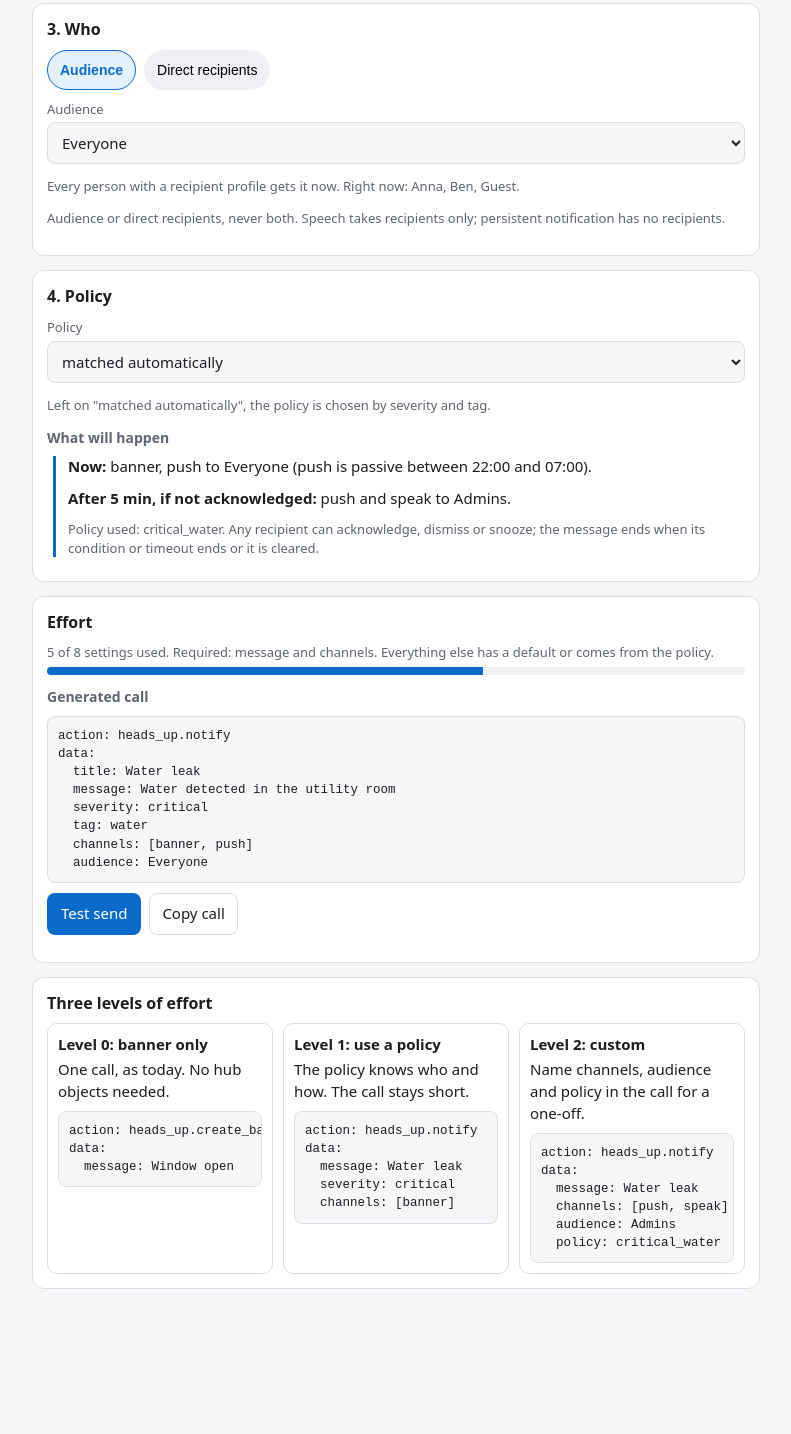
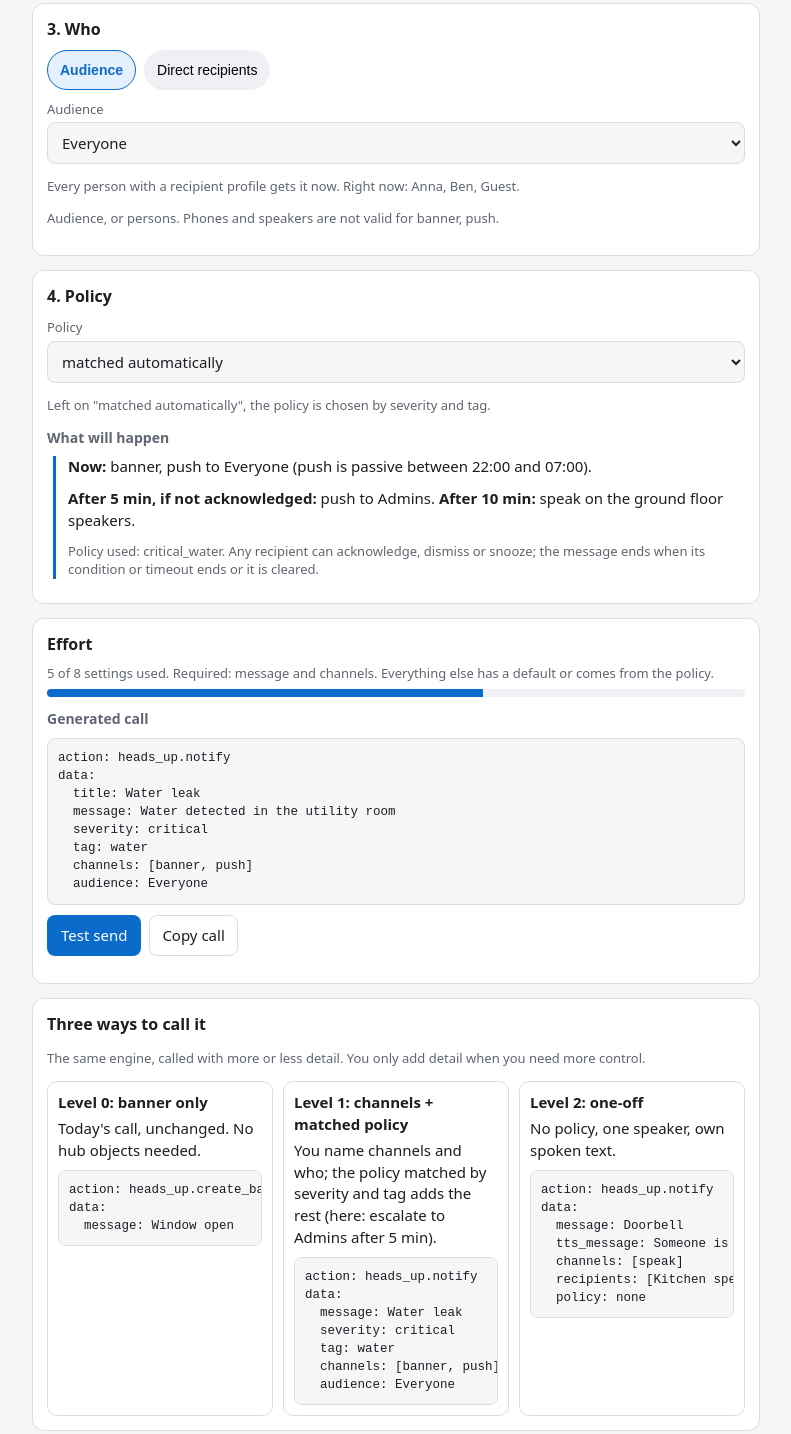
Before and after one commit to Seyphaton/ha-heads-up, a website: page docs/dev/mockups/hub-panel-mockup.html in a window 1280 px wide. Shown: the part 767-2201 px from the top of the page, without its empty margins (244-1035 px from the left). Before the commit the page ends 2086 px from the top, so only its background shows below. Drawn offline with Linux system fonts and the light colour scheme.

Commit message:
Hub mockup: who choices follow the selected channels; one who per step (D-096)
Co-Authored-By: Claude Sonnet 5.5 <noreply@anthropic.com>

```diff
--- a/docs/dev/mockups/hub-panel-mockup.html
+++ b/docs/dev/mockups/hub-panel-mockup.html
@@ -32,6 +32,7 @@ input[type=text], select, textarea { width: 100%; padding: 9px 10px; border: 1px
 .row { display: flex; gap: 8px; flex-wrap: wrap; }
 .chip { display: inline-flex; align-items: center; gap: 6px; padding: 8px 12px; border-radius: 999px; background: var(--chip); border: 1px solid transparent; cursor: pointer; min-height: 40px; font-size: 14px; }
 .chip[aria-pressed="true"] { background: var(--accent-bg); border-color: var(--accent); color: var(--accent); font-weight: 600; }
+.chip[disabled] { opacity: .4; cursor: not-allowed; }
 .note { color: var(--muted); font-size: 13px; }
 .badge { display: inline-block; padding: 2px 8px; border-radius: 999px; font-size: 12px; background: var(--chip); color: var(--muted); }
 .badge.crit { color: var(--crit); } .badge.warn { color: var(--warn); } .badge.ok { color: var(--ok); }
@@ -90,7 +91,7 @@ th, td { text-align: left; padding: 6px 4px; border-bottom: 1px solid var(--line
     <label for="f-who" id="f-who-label">Audience</label>
     <select id="f-who"></select>
     <p class="note" id="f-who-help"></p>
-    <p class="note">Audience or direct recipients, never both. Speech takes recipients only; persistent notification has no recipients.</p>
+    <p class="note" id="f-who-note"></p>
   </div>
   <div class="card">
     <h2>4. Policy</h2>
@@ -110,23 +111,28 @@ th, td { text-align: left; padding: 6px 4px; border-bottom: 1px solid var(--line
     <p class="note" id="test-result"></p>
   </div>
   <div class="card">
-    <h2>Three levels of effort</h2>
+    <h2>Three ways to call it</h2>
+    <p class="note">The same engine, called with more or less detail. You only add detail when you need more control.</p>
     <div class="grid">
-      <div class="level"><b>Level 0: banner only</b>One call, as today. No hub objects needed.<pre>action: heads_up.create_banner
+      <div class="level"><b>Level 0: banner only</b>Today's call, unchanged. No hub objects needed.<pre>action: heads_up.create_banner
 data:
   message: Window open</pre></div>
-      <div class="level"><b>Level 1: use a policy</b>The policy knows who and how. The call stays short.<pre>action: heads_up.notify
+      <div class="level"><b>Level 1: channels + matched policy</b>You name channels and who; the policy matched by severity and tag adds the rest (here: escalate to Admins after 5 min).<pre>action: heads_up.notify
 data:
   message: Water leak
   severity: critical
-  channels: [banner]</pre></div>
-      <div class="level"><b>Level 2: custom</b>Name channels, audience and policy in the call for a one-off.<pre>action: heads_up.notify
+  tag: water
+  channels: [banner, push]
+  audience: Everyone</pre></div>
+      <div class="level"><b>Level 2: one-off</b>No policy, one speaker, own spoken text.<pre>action: heads_up.notify
 data:
-  message: Water leak
-  channels: [push, speak]
-  audience: Admins
-  policy: critical_water</pre></div>
+  message: Doorbell
+  tts_message: Someone is at the door
+  channels: [speak]
+  recipients: [Kitchen speaker]
+  policy: none</pre></div>
     </div>
+  </div>
   </div>
 </section>
 
@@ -196,6 +202,7 @@ data:
     </div>
     <select id="p-who" style="margin-top:8px"></select>
     <p class="note" id="p-who-help"></p>
+    <p class="note" id="p-who-note"></p>
     <label for="p-pol">Policy</label>
     <select id="p-pol"></select>
   </div>
@@ -285,6 +292,9 @@ const whoInfo = {
   "Ground floor speakers (group)": "All speakers in this group announce. The hub does not change their volume.",
   "Kitchen speaker": "Speaks on this media player; uses announce if the player supports it.",
   "Hall satellite": "Announces on this Assist satellite.",
+  "Anna": "This person, on every chosen channel.",
+  "Ben": "This person, on every chosen channel.",
+  "Guest": "This person; has no device, so push is skipped.",
   "Anna's phone": "Push to this one device only.",
   "Ben's phone": "Push to this one device only."
 };
@@ -297,39 +307,63 @@ function whoHelp(name, mode) {
   return t;
 }
 
+
+const speakTargets = ["Ground floor speakers (group)", "Kitchen speaker", "Hall satellite"];
+const personRecs = ["Anna", "Ben", "Guest"];
+const pushRecs = ["Anna", "Ben", "Guest", "Anna's phone", "Ben's phone"];
+function whoSpec(chs) {
+  const c = new Set(chs);
+  const kinds = ["banner", "push", "popup", "speak"].filter((x) => c.has(x));
+  if (!c.size) return { note: "Pick a channel first; the choices for who depend on it." };
+  if (!kinds.length) return { note: "Persistent notification has no recipients: it targets everyone." };
+  if (c.has("speak") && kinds.length > 1) return { conflict: true, note: "Speech goes to speakers, the other channels go to people. One call has one 'who': use a policy with separate steps, or two calls." };
+  if (kinds[0] === "speak") return { modes: ["rec"], rec: speakTargets, note: "Speech goes to speakers, not people: pick a speaker, a group or a satellite." };
+  const pushOnly = kinds.length === 1 && kinds[0] === "push";
+  return { modes: ["aud", "rec"], rec: pushOnly ? pushRecs : personRecs, note: pushOnly ? "Audience, or persons and phones. Never both." : "Audience, or persons. Phones and speakers are not valid for " + kinds.join(", ") + "." };
+}
+function syncWho(o) {
+  const spec = whoSpec(o.chs);
+  let mode = o.mode;
+  if (spec.modes && !spec.modes.includes(mode)) mode = spec.modes[0];
+  const show = !!spec.modes;
+  const list = show ? (mode === "aud" ? audiences : spec.rec) : [];
+  const cur = o.select.value;
+  o.select.innerHTML = "";
+  list.forEach((a) => { const op = document.createElement("option"); op.textContent = a; o.select.appendChild(op); });
+  if (list.includes(cur)) o.select.value = cur;
+  o.select.hidden = !show; o.audBtn.parentElement.hidden = !show;
+  if (o.label) { o.label.hidden = !show; o.label.textContent = mode === "aud" ? "Audience" : "Direct recipients"; }
+  o.audBtn.disabled = !(show && spec.modes.includes("aud")); o.recBtn.disabled = !(show && spec.modes.includes("rec"));
+  o.audBtn.setAttribute("aria-pressed", show && mode === "aud"); o.recBtn.setAttribute("aria-pressed", show && mode === "rec");
+  const who = show ? o.select.value : "";
+  o.help.textContent = show ? whoHelp(who, mode) : "";
+  o.note.textContent = spec.note;
+  o.note.style.color = spec.conflict ? "var(--crit)" : "";
+  return { spec, mode, who };
+}
+let whoState = { spec: {}, who: "" };
 function fillWho() {
-  const list = whoMode === "aud" ? audiences : recipients;
-  const cur = $("f-who").value;
-  $("f-who").innerHTML = "";
-  list.forEach((a) => { const o = document.createElement("option"); o.textContent = a; $("f-who").appendChild(o); });
-  if (list.includes(cur)) $("f-who").value = cur;
-  $("f-who-label").textContent = whoMode === "aud" ? "Audience" : "Direct recipients";
-  $("who-aud").setAttribute("aria-pressed", whoMode === "aud");
-  $("who-rec").setAttribute("aria-pressed", whoMode === "rec");
+  const r = syncWho({ chs: [...selected], mode: whoMode, select: $("f-who"), help: $("f-who-help"), note: $("f-who-note"), audBtn: $("who-aud"), recBtn: $("who-rec"), label: $("f-who-label") });
+  whoMode = r.mode; whoState = r;
 }
 
 function render() {
   fillWho();
   const ch = [...selected];
   const speakOnly = ch.length === 1 && ch[0] === "speak";
-  const notes = [];
-  if (ch.includes("speak") && whoMode === "aud") notes.push("Speech takes direct recipients (speakers), not an audience.");
-  if (ch.includes("persistent")) notes.push("Persistent notification targets everyone.");
-  if (ch.includes("popup") && whoMode === "rec") notes.push("Popups take persons only in the first version.");
-  if (!ch.length) notes.push("Pick at least one channel.");
-  $("channel-note").textContent = notes.join(" ");
+  $("channel-note").textContent = ch.length ? "" : "Pick at least one channel.";
 
   const sev = $("f-sev").value, tag = $("f-tag").value.trim();
   const pol = $("f-pol").value;
   const matched = pol === "matched automatically"
     ? (sev === "critical" && tag === "water" ? "critical_water" : sev === "critical" ? "critical_default" : sev === "warning" ? "warning_default" : "none")
     : pol.startsWith("none") ? "none" : pol;
-  const who = $("f-who").value;
-  $("f-who-help").textContent = whoHelp(who, whoMode);
+  const who = whoState.who || "everyone";
 
   const lines = [];
+  if (whoState.spec.conflict) lines.push('<div class="step" style="color:var(--crit)">This combination cannot be sent as one call. See the note under "Who".</div>');
   lines.push(`<div class="step"><span class="when">Now:</span> ${ch.join(", ") || "nothing"} to ${who}${matched === "critical_water" ? " (push is passive between 22:00 and 07:00)" : ""}.</div>`);
-  if (matched === "critical_water") lines.push(`<div class="step"><span class="when">After 5 min, if not acknowledged:</span> push and speak to Admins.</div>`);
+  if (matched === "critical_water") lines.push(`<div class="step"><span class="when">After 5 min, if not acknowledged:</span> push to Admins. <span class="when">After 10 min:</span> speak on the ground floor speakers.</div>`);
   else if (matched === "critical_default") lines.push(`<div class="step"><span class="when">After 10 min, if not acknowledged:</span> push to Admins.</div>`);
   else if (matched === "none") lines.push(`<div class="step note">No policy: one delivery, no escalation, no quiet hours.</div>`);
   lines.push(`<div class="step note">Policy used: ${matched}. Any recipient can acknowledge, dismiss or snooze; the message ends when its condition or timeout ends or it is cleared.</div>`);
@@ -343,7 +377,7 @@ function render() {
   y.push(`  severity: ${sev}`);
   if (tag) y.push(`  tag: ${tag}`);
   y.push(`  channels: [${ch.join(", ")}]`);
-  if (!speakOnly && !ch.every((c) => c === "persistent")) y.push(`  ${whoMode === "aud" ? "audience" : "recipients"}: ${whoMode === "aud" ? who : "[" + who + "]"}`);
+  if (whoState.spec.modes) y.push(`  ${whoMode === "aud" ? "audience" : "recipients"}: ${whoMode === "aud" ? who : "[" + who + "]"}`);
   if (pol !== "matched automatically") y.push(`  policy: ${pol.startsWith("none") ? "none" : pol}`);
   $("yaml").textContent = y.join("\n");
 
@@ -403,26 +437,19 @@ function preview() {
   const pol = polSel === "matched automatically"
     ? (sev === "critical" && tag === "water" ? "critical_water" : sev === "critical" ? "critical_default" : sev === "warning" ? "warning_default" : "info_quiet")
     : polSel.startsWith("none") ? "none" : polSel;
-  const list = pWho === "aud" ? audiences : recipients;
-  const cur = $("p-who").value;
-  $("p-who").innerHTML = "";
-  list.forEach((a) => { const o = document.createElement("option"); o.textContent = a; $("p-who").appendChild(o); });
-  if (list.includes(cur)) $("p-who").value = cur;
-  $("p-who-aud").setAttribute("aria-pressed", pWho === "aud");
-  $("p-who-rec").setAttribute("aria-pressed", pWho === "rec");
-  const who = $("p-who").value;
-  $("p-who-help").textContent = whoHelp(who, pWho);
   const ch = [...pChannels];
+  const r = syncWho({ chs: ch, mode: pWho, select: $("p-who"), help: $("p-who-help"), note: $("p-who-note"), audBtn: $("p-who-aud"), recBtn: $("p-who-rec"), label: null });
+  pWho = r.mode;
+  const who = r.who;
   const nightGate = pol === "critical_water" && night;
 
   const issues = [];
   if (!ch.length) issues.push("Pick at least one channel (channels is required).");
-  if (ch.includes("speak") && pWho === "aud") issues.push("speak takes direct recipients, not an audience: choose Direct recipients and a speaker.");
-  if (ch.includes("popup") && pWho === "rec") issues.push("popup takes persons only in the first version; a speaker or group is not valid here.");
-  if (ch.includes("push") && pWho === "rec" && /speaker|satellite/i.test(who)) issues.push("push cannot go to a speaker: choose a person or a phone.");
+  if (r.spec.conflict) issues.push(r.spec.note);
+  if (issues.length) { $("p-issues").innerHTML = issues.map((t) => `<div class="banner-note" style="background:transparent;border:1px solid var(--crit);color:var(--crit)">${t}</div>`).join(""); $("p-summary").textContent = ""; $("p-out").innerHTML = ""; $("p-later").innerHTML = ""; return; }
   $("p-issues").innerHTML = issues.map((t) => `<div class="banner-note" style="background:transparent;border:1px solid var(--crit);color:var(--crit)">${t}</div>`).join("");
 
-  const persons = pWho === "aud" ? audienceMembers(who) : (/Anna/.test(who) ? ["Anna"] : /Ben/.test(who) ? ["Ben"] : Object.keys(people));
+  const persons = !r.spec.modes ? [] : pWho === "aud" ? audienceMembers(who) : (/Anna/.test(who) ? ["Anna"] : /Ben/.test(who) ? ["Ben"] : /Guest/.test(who) ? ["Guest"] : []);
   const rows = [];
   const count = {};
   const add = (who, chan, result, cls, why) => { rows.push([who, chan, result, cls, why]); count[chan] = count[chan] || {}; count[chan][result] = (count[chan][result] || 0) + 1; };
@@ -431,7 +458,7 @@ function preview() {
     if (pWho === "aud" && persons.length === 0) add("nobody", "banner", "skipped", "warn", "audience is empty");
     else add(pWho === "aud" ? persons.join(", ") : "everyone", "banner", "shown", "ok", pWho === "aud" ? "visible to the audience" : "no recipients set means everyone");
   }
-  if (ch.includes("push") && !(pWho === "rec" && /speaker|satellite/i.test(who))) {
+  if (ch.includes("push")) {
     if (pWho === "aud" && persons.length === 0) add("nobody", "push", "skipped", "warn", "audience is empty; fallback applies if the policy has one");
     persons.forEach((n) => {
       const pp = people[n];
@@ -441,11 +468,11 @@ function preview() {
       else add(n, "push", "sent", "ok", pp.devices + " device(s), level " + (sev === "critical" ? "time-sensitive" : sev === "warning" ? "normal" : "passive"));
     });
   }
-  if (ch.includes("popup") && !(pWho === "rec")) {
+  if (ch.includes("popup")) {
     if (persons.length === 0) add("nobody", "popup", "skipped", "warn", "audience is empty");
     persons.forEach((n) => add(n, "popup", "sent", "ok", (sev === "critical" && !nightGate ? "centered modal" : "corner card") + (nightGate ? " (downgraded, quiet hours)" : "")));
   }
-  if (ch.includes("speak") && pWho === "rec") {
+  if (ch.includes("speak")) {
     if (nightGate) add(who, "speak", "skipped", "warn", "downgraded: speech skipped (quiet hours)");
     else add(who, "speak", "sent", "ok", "announce, current volume");
   }
@@ -456,7 +483,7 @@ function preview() {
   $("p-out").innerHTML = rows.length ? '<table><tr><th>Recipient</th><th>Channel</th><th>Result</th><th>Why</th></tr>' + rows.map((r) => `<tr><td>${r[0]}</td><td>${r[1]}</td><td><span class="badge ${r[3]}">${r[2]}</span></td><td>${r[4]}</td></tr>`).join("") + "</table>" : "";
 
   const later = [];
-  if (pol === "critical_water") later.push('<div class="step"><span class="when">At 5 min, only if not acknowledged:</span> push and speak to Admins (Anna). If Admins are unreachable: fallback to Everyone.</div>');
+  if (pol === "critical_water") later.push('<div class="step"><span class="when">At 5 min, only if not acknowledged:</span> push to Admins (Anna); if unreachable, fallback to Everyone. <span class="when">At 10 min, if still not acknowledged:</span> speak on the ground floor speakers.</div>');
   else if (pol === "critical_default") later.push('<div class="step"><span class="when">At 10 min, only if not acknowledged:</span> push to Admins.</div>');
   else if (pol === "none") later.push('<div class="step note">No policy: no later steps, no gates.</div>');
   else later.push('<div class="step note">This policy has one step: nothing later.</div>');
@@ -479,7 +506,8 @@ const mkGate = (type) => ({ type, outcome: type === "time_window" ? "downgrade"
 let pols = [
   { name: "Critical water", severities: ["critical"], tags: "water", dismissCounts: true, ackMode: "any", steps: [
     mkStep({ channels: ["banner", "push", "popup"], push: { level: "time-sensitive", privacy: "full", sticky: false, buttons: ["snooze", "dismiss"] }, gates: [mkGate("time_window")] }),
-    mkStep({ after: 5, who: "Admins", channels: ["push", "speak"], push: { level: "time-sensitive", privacy: "full", sticky: false, buttons: ["acknowledge", "snooze", "dismiss"] }, gates: [mkGate("acknowledgement")], fallback: "Everyone" })] },
+    mkStep({ after: 5, who: "Admins", channels: ["push"], push: { level: "time-sensitive", privacy: "full", sticky: false, buttons: ["acknowledge", "snooze", "dismiss"] }, gates: [mkGate("acknowledgement")], fallback: "Everyone" }),
+    mkStep({ after: 10, whoMode: "rec", who: "Ground floor speakers (group)", channels: ["speak"], gates: [mkGate("acknowledgement")] })] },
   { name: "Critical default", severities: ["critical"], tags: "", dismissCounts: true, ackMode: "any", steps: [
     mkStep({ channels: ["banner", "push", "popup"], push: { level: "time-sensitive", privacy: "full", sticky: false, buttons: ["snooze", "dismiss"] } }),
     mkStep({ after: 10, who: "Admins", channels: ["push"], gates: [mkGate("acknowledgement")] })] },
@@ -513,7 +541,15 @@ function gateHtml(g, si, gi) {
 
 function stepHtml(st, si) {
   const k = `data-s="${si}"`;
+  const spec = whoSpec(st.channels);
   const aud = st.whoMode === "aud";
+  const canAud = !!spec.modes && spec.modes.includes("aud"), canRec = !!spec.modes && spec.modes.includes("rec");
+  const list = !spec.modes ? [] : aud ? audiences : spec.rec;
+  const whoBlock = spec.modes
+    ? `<label>Who</label><div class="row"><button class="chip" ${k} data-mode="aud" aria-pressed="${aud}" ${canAud ? "" : "disabled"}>Audience</button><button class="chip" ${k} data-mode="rec" aria-pressed="${!aud}" ${canRec ? "" : "disabled"}>Direct recipients</button></div>
+  <select ${k} data-p="who" style="margin-top:8px">${list.map((o) => `<option${o === st.who ? " selected" : ""}>${esc(o)}</option>`).join("")}</select>
+  <p class="note">${esc(whoHelp(st.who, st.whoMode))}</p><p class="note">${esc(spec.note)}</p>`
+    : `<label>Who</label><p class="note"${spec.conflict ? ' style="color:var(--crit)"' : ""}>${esc(spec.note)}</p>`;
   let prof = "";
   if (st.channels.includes("push")) prof += `<div class="level" style="margin-top:8px"><b>Push settings</b><div class="row"><div><label>Level</label>${sel(["passive", "normal", "time-sensitive", "critical"], st.push.level, k + ' data-p="push.level"')}</div><div><label>Lock screen text</label>${sel(["full", "title_only", "generic"], st.push.privacy, k + ' data-p="push.privacy"')}</div></div><label>Buttons</label>${chips(buttonsAll, st.push.buttons, k + " data-btn")}<label><input type=\"checkbox\" ${st.push.sticky ? "checked" : ""} ${k} data-p="push.sticky"> Sticky (stays until dismissed)</label></div>`;
   if (st.channels.includes("popup")) prof += `<div class="level" style="margin-top:8px"><b>Popup settings</b><label>Style</label>${sel(["default", "card", "modal"], st.popup.style, k + ' data-p="popup.style"')}</div>`;
@@ -521,9 +557,7 @@ function stepHtml(st, si) {
   return `<div class="card" style="border-color:var(--accent)"><div class="row" style="justify-content:space-between"><h2>Step ${si + 1}</h2>${P().steps.length > 1 ? `<button class="ghost" data-rs="${si}">Remove step</button>` : ""}</div>
   <label>Runs after (minutes from message start)</label><input type="text" value="${st.after}" ${k} data-p="after" style="width:100px">
   <label>Channels</label>${chips(channelNames, st.channels, k + " data-ch")}
-  <label>Who</label><div class="row"><button class="chip" ${k} data-mode="aud" aria-pressed="${aud}">Audience</button><button class="chip" ${k} data-mode="rec" aria-pressed="${!aud}">Direct recipients</button></div>
-  <select ${k} data-p="who" style="margin-top:8px">${(aud ? audiences : recipients).map((o) => `<option${o === st.who ? " selected" : ""}>${esc(o)}</option>`).join("")}</select>
-  <p class="note">${esc(whoHelp(st.who, st.whoMode))}</p>
+  ${whoBlock}
   <label><input type="checkbox" ${st.arrival ? "checked" : ""} ${k} data-p="arrival"> Deliver on arrival to people not home yet (waits while the message is active)</label>
   ${prof}
   <h3>Gates (checks before this step runs)</h3>${st.gates.map((g, gi) => gateHtml(g, si, gi)).join("") || '<p class="note">No gates: the step always runs.</p>'}
@@ -535,7 +569,7 @@ function stepHtml(st, si) {
 function sentence(q) {
   const parts = [];
   q.steps.forEach((st, i) => {
-    const who = st.who;
+    const who = st.who || "everyone";
     const chs = st.channels.join(", ") || "nothing";
     let t = i === 0 ? `Show it on ${chs} to ${who}` : `After ${st.after} min`;
     if (i > 0) t += `, if no gate stops it, ${chs} to ${who}`;
@@ -561,8 +595,7 @@ function problems(q) {
   pols.forEach((o, i) => { if (i !== cur && o.severities.slice().sort().join() === q.severities.slice().sort().join() && (o.tags || "") === (q.tags || "")) out.push(`Refused: policy "${o.name}" already matches exactly the same severities and tags.`); });
   q.steps.forEach((st, i) => {
     if (!st.channels.length) out.push(`Step ${i + 1}: pick at least one channel.`);
-    if (st.channels.includes("speak") && st.whoMode === "aud") out.push(`Step ${i + 1}: speak takes direct recipients, not an audience.`);
-    if (st.channels.includes("popup") && st.whoMode === "rec") out.push(`Step ${i + 1}: popup takes persons only in the first version.`);
+    if (whoSpec(st.channels).conflict) out.push(`Step ${i + 1}: speech and people channels cannot share one step; split them into two steps.`);
     if (i === 0 && +st.after !== 0) out.push("Step 1 runs at 0 minutes.");
     if (i > 0 && !(+st.after > +q.steps[i - 1].after)) out.push(`Step ${i + 1}: must run later than step ${i}.`);
   });
@@ -573,7 +606,7 @@ function yamlOf(q) {
   const y = ["policy:", `  name: ${q.name}`, `  match: {severities: [${q.severities.join(", ")}]${q.tags ? ", tags: [" + q.tags + "]" : ""}}`, `  acknowledge: {mode: ${q.ackMode}, dismiss_counts: ${q.dismissCounts}}`, "  steps:"];
   q.steps.forEach((st) => {
     y.push(`    - after: ${Math.round((+st.after || 0) * 60)}`);
-    y.push(`      ${st.whoMode === "aud" ? "audience" : "recipients"}: ${st.whoMode === "aud" ? st.who : "[" + st.who + "]"}`);
+    if (st.who) y.push(`      ${st.whoMode === "aud" ? "audience" : "recipients"}: ${st.whoMode === "aud" ? st.who : "[" + st.who + "]"}`);
     y.push(`      channels: [${st.channels.join(", ")}]`);
     const prof = [];
     if (st.channels.includes("push")) prof.push(`push: {level: ${st.push.level}, privacy: ${st.push.privacy}, sticky: ${st.push.sticky}, buttons: [${st.push.buttons.join(", ")}]}`);
@@ -598,9 +631,19 @@ function yamlOf(q) {
   return y.join("\n");
 }
 
+function normStep(st) {
+  const spec = whoSpec(st.channels);
+  if (spec.modes) {
+    if (!spec.modes.includes(st.whoMode)) st.whoMode = spec.modes[0];
+    const list = st.whoMode === "aud" ? audiences : spec.rec;
+    if (!list.includes(st.who)) st.who = list[0];
+  } else st.who = "";
+  return spec;
+}
 function renderPol() {
   listPols();
   const q = P();
+  q.steps.forEach(normStep);
   const probs = problems(q);
   $("pol-editor").innerHTML = `
   <div class="card"><h2>Edit policy</h2>
```
Also changed, not shown: docs/DECISIONS.md (+5 -0 lines), docs/DESIGN.md (+7 -1 lines), docs/dev/HUB_DESIGN.md (+7 -1 lines), docs/dev/HUB_PLAN.md (+1 -1 lines).
